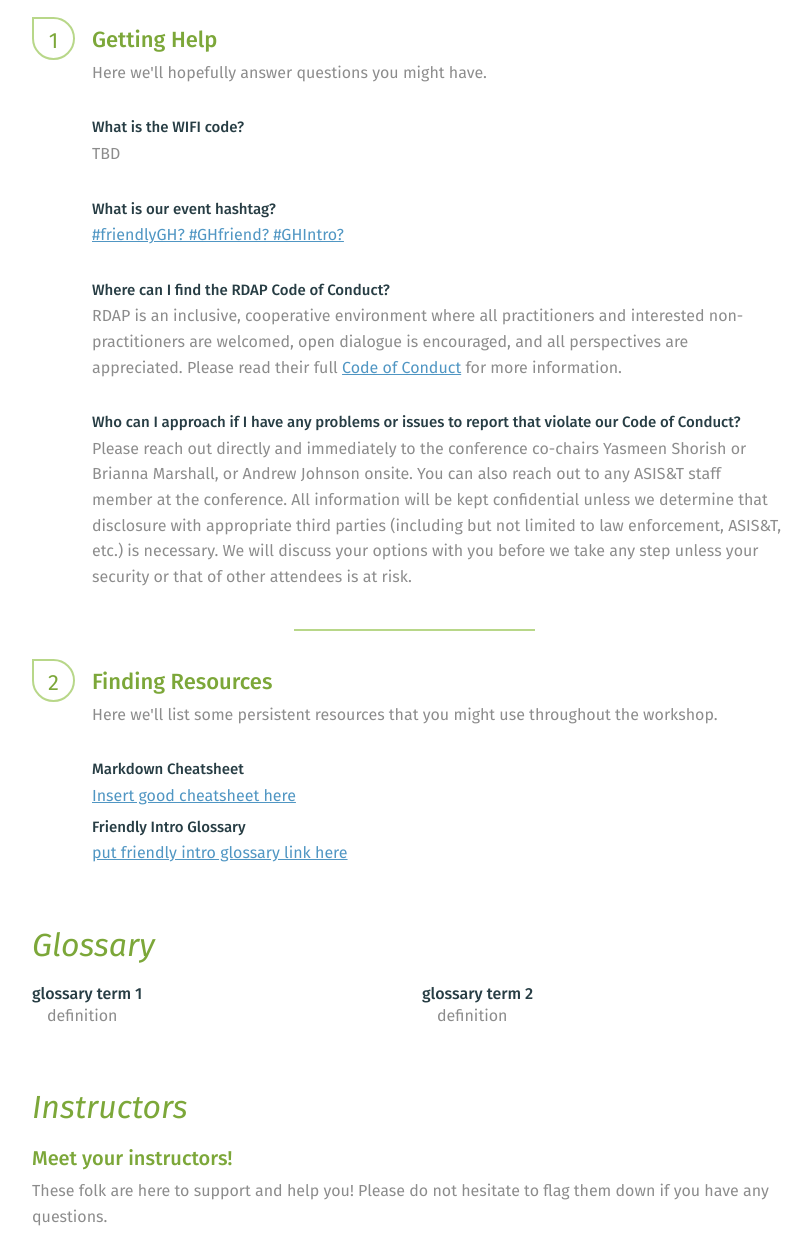
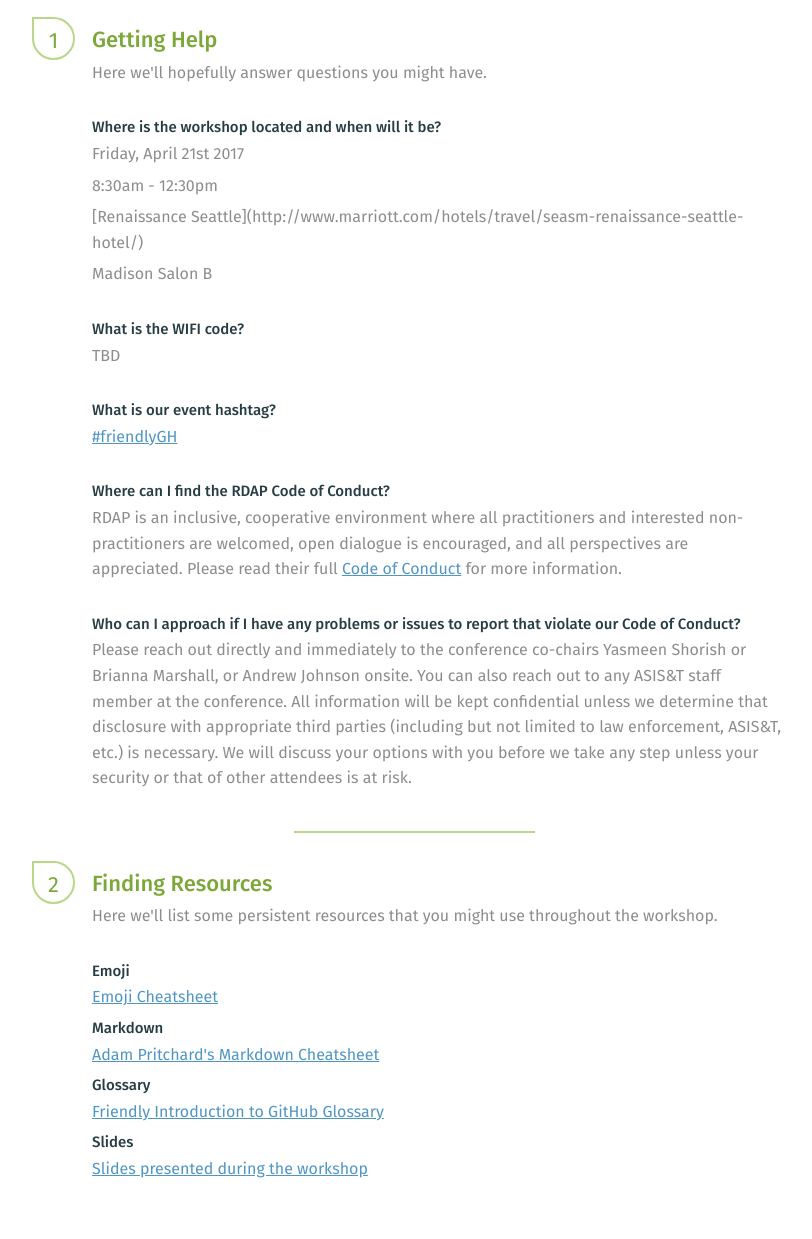
Before and after one commit to mozillascience/friendly-github, a plain HTML site: page index.html in a window 1280 px wide. Shown: the part 1171-2410 px from the top of the page, without its empty margins (263-1075 px from the left). Drawn offline with nearby package versions, Linux system fonts and the light colour scheme; a script that the page names is missing.

Commit message:
Updated index.html
Added workshop details & resources & updated hashtag for the event

```diff
--- a/index.html
+++ b/index.html
@@ -26,8 +26,7 @@
   		  <a class="selected" href="#schedule">Schedule</a>
         <a href="#notes">Notes</a>
         <a href="#help">Help</a>
-        <a href="#glossary">Glossary</a>
-        <a href="#participants">Instructors</a>
+        <a href="#instructors">Instructors</a>
   		</nav>
   	</aside>
   <!-- BODY TEXT -->
@@ -94,6 +93,15 @@
 
           <ul>
             <li>
+              <h2>Where is the workshop located and when will it be?</h2>
+                <ul>
+                  <li>Friday, April 21st 2017</li>
+		  <li>8:30am - 12:30pm</li>
+		  <li>[Renaissance Seattle](http://www.marriott.com/hotels/travel/seasm-renaissance-seattle-hotel/)</li>
+		  <li>Madison Salon B</li>
+                </ul>
+            </li>
+	    <li>
               <h2>What is the WIFI code?</h2>
                 <ul>
                   <li>TBD</li>
@@ -102,7 +110,7 @@
             <li>
               <h2>What is our event hashtag?</h2>
               <p>
-                <a href="https://twitter.com/search?q=%23mozwow">#friendlyGH? #GHfriend? #GHIntro? </a>
+                <a href="https://twitter.com/search?q=%23friendlyGH">#friendlyGH</a>
               </p>
             </li>
             <li>
@@ -127,32 +135,24 @@
           </p>
           <ul>
             <li>
-              <h2>Markdown Cheatsheet</h2>
-              <p><a href="https://github.com/mozillascience/WOW-2017">Insert good cheatsheet here</a></p>
+	      <h2>Emoji</h2>
+              <p><a href="https://www.webpagefx.com/tools/emoji-cheat-sheet/">Emoji Cheatsheet</a></p>
             </li>
             <li>
-              <h2>Friendly Intro Glossary</h2>
-              <p><a href="https://public.etherpad-mozilla.org/p/mozwow-mar2017">put friendly intro glossary link here</a></p>
+              <h2>Markdown</h2>
+              <p><a href="https://github.com/adam-p/markdown-here/wiki/Markdown-Cheatsheet">Adam Pritchard's Markdown Cheatsheet</a></p>
+            </li>
+            <li>
+              <h2>Glossary</h2>
+              <p><a href="https://github.com/mozillascience/friendly-github/blob/master/assets/glossary.md">Friendly Introduction to GitHub Glossary</a></p>
+	    </li>
+	    <li>
+              <h2>Slides</h2>
+              <p><a href="https://docs.google.com/presentation/d/1OcoMQgNyWHX9lUkLJ94nMoC6u-9FMbhPaERhJwvz7dc/edit?usp=sharing">Slides presented during the workshop</a></p>
             </li>
           </ul>
       </ol>
-
-      <h2 id="glossary">Glossary</h2>
-      <section class="glossary">
-        <section class="term">
-          <h3>glossary term 1</h3>
-          <p>
-            definition
-          </p>
-        </section>
-        <section class="term">
-          <h3>glossary term 2</h3>
-          <p>
-            definition
-          </p>
-        </section>
-      </section>
-      <h2 id="participants">Instructors</h2>
+      <h2 id="instructors">Instructors</h2>
       <h3>Meet your instructors!</h3>
       <p>These folk are here to support and help you! Please do not hesitate to flag them down if you have any questions.</p>
       <section class="participants">
```
